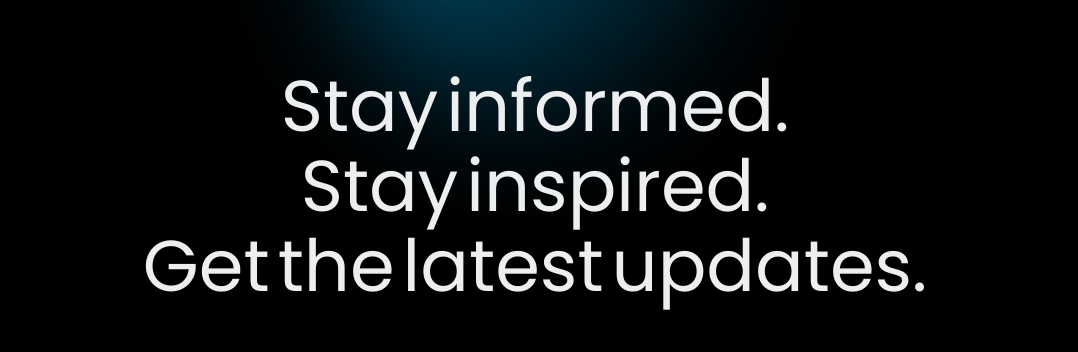
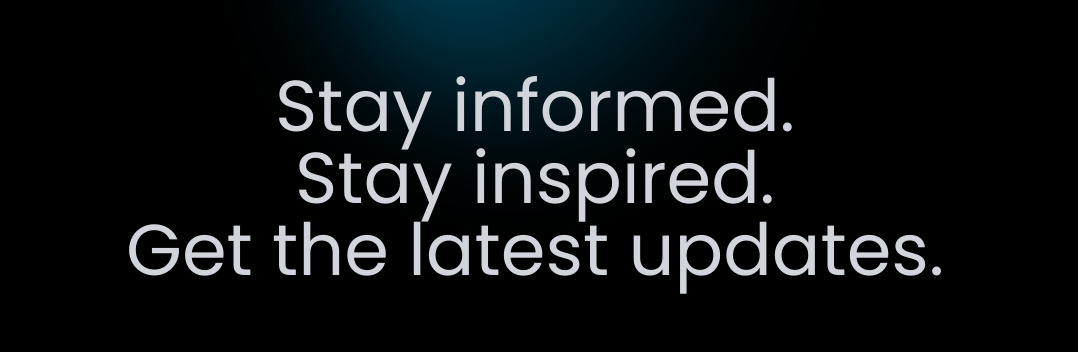
Before and after one commit to bashirafarhin/assignment, a Next.js app: page / in a window 1280 px wide. Shown: the part 257-609 px from the top of the page, without its empty margins (105-1183 px from the left). Built offline with nearby package versions, Linux system fonts and the light colour scheme; no server answers.

Commit message:
changed the text animation for dark n light mode

```diff
--- a/components/Main.tsx
+++ b/components/Main.tsx
@@ -12,10 +12,10 @@ const Main = () => {
   return (
     <div className="my-[5rem] w-[80vw] flex flex-col justify-center items-center space-y-30">
       <h1 className="font-bold text-7xl">{t("main.welcome")}</h1>
-      <div className="text-7xl">
-        <TextAnimation
-          text={`Stay informed.\nStay inspired.\nGet the latest updates.`}
-        />
+      <div className="text-7xl text-center">
+        <h1>Stay informed.</h1>
+        <h1>Stay inspired.</h1>
+        <h1>Get the latest updates.</h1>
       </div>
       <TrendingNews />
       <TrendingMovies />
--- a/components/ui/TextAnimation.tsx
+++ b/components/ui/TextAnimation.tsx
@@ -13,10 +13,10 @@ const TextAnimation: React.FC<TextAnimationProps> = ({ text, className = "" }) =
 
   const { scrollYProgress } = useScroll({
     target: ref,
-    offset: ["start 90%", "end 10%"], // white when inside view, gray outside
+    offset: ["start 50%", "end 10%"], // white when inside view, gray outside
   });
 
-  const color = useTransform(scrollYProgress, [0, 1], ["rgb(107 114 128)", "#ffffff"]);
+  const color = useTransform(scrollYProgress, [0, 1], ["rgb(107 114 128)", "var(--color-text)"]);
 
   const lines = text.split("\n"); // break into lines using \n
 
```
